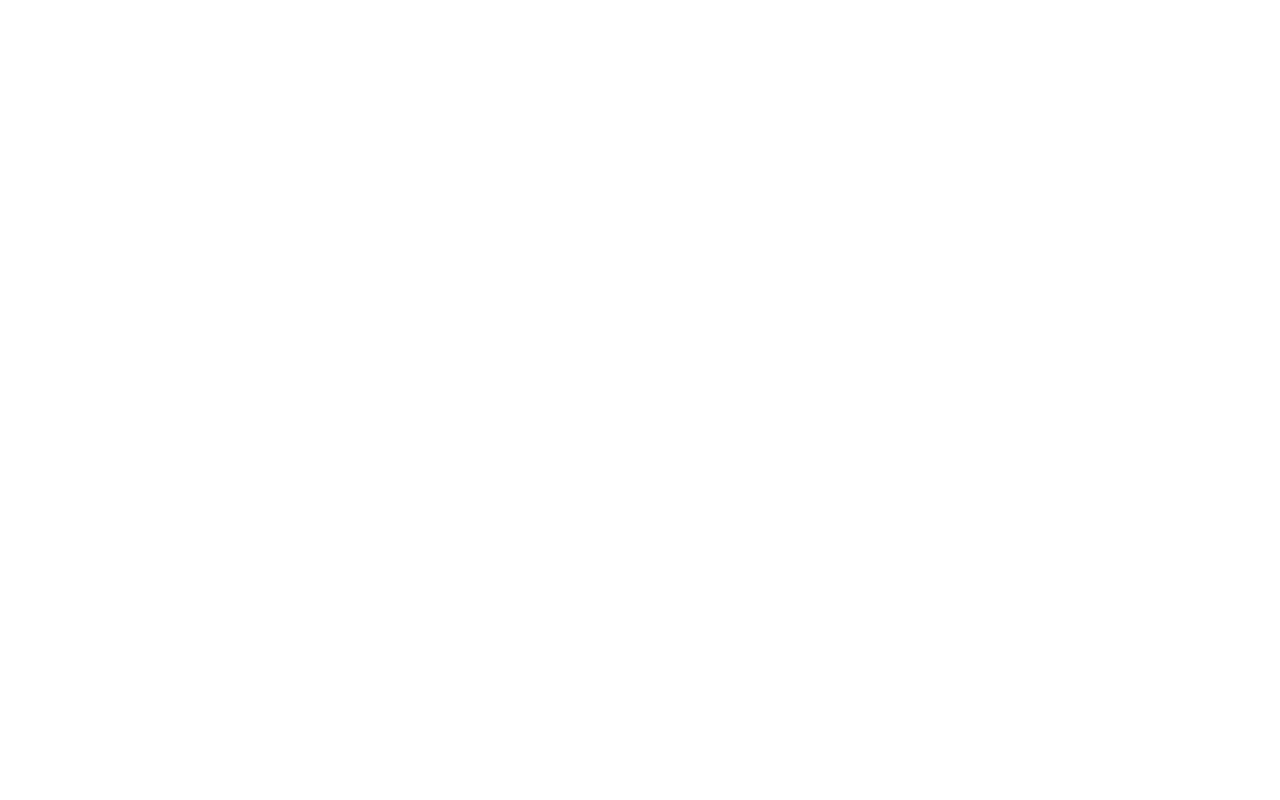
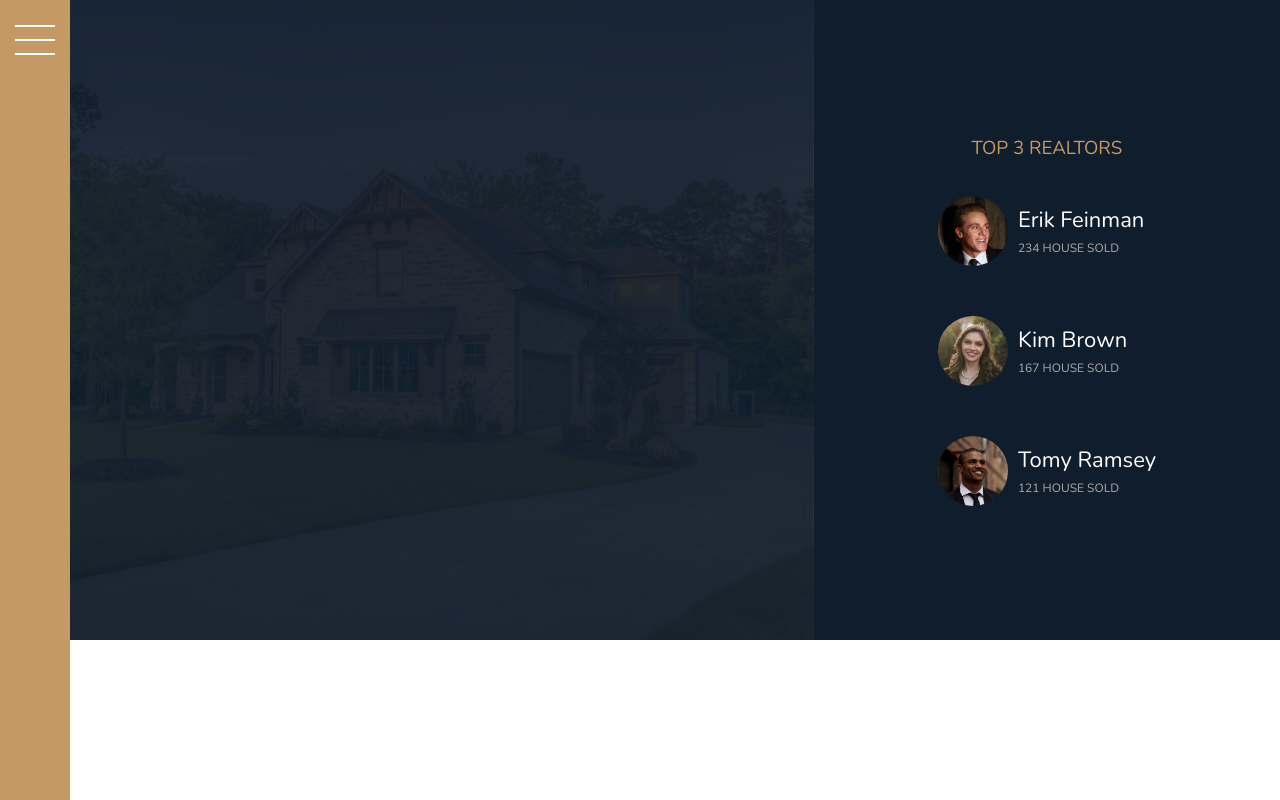
Before and after one commit to AbanoubMagdy1/Nexter-landing-page, a website: page index.html in a window 1280 px wide. Drawn offline with nearby package versions, Linux system fonts and the light colour scheme.

Commit message:
Main layout and realtors section

```diff
--- a/index.html
+++ b/index.html
@@ -5,9 +5,53 @@
     <meta http-equiv="X-UA-Compatible" content="IE=edge">
     <meta name="viewport" content="width=device-width, initial-scale=1.0">
     <link rel="stylesheet" href="style.css">
-    <title>Title</title>
+    <title>Nexter</title>
 </head>
 <body>
+    <aside>
+        <div class="hamburger">
+            <div class="line"></div>
+            <div class="line"></div>
+            <div class="line"></div>
+        </div>
+    </aside>
+    <main>
+        <div class="hero">
+            <div class="hero__main"></div>
+            <div class="hero__realtors">
+                <h3 class="text-secondary center mb-medium">Top 3 realtors</h3>
+                <div class="realtors">
+                    <div class="realtor">
+                        <div class="realtor__img">
+                            <img src="./img/realtor-1.jpeg"/>
+                        </div>
+                        <div class="realtor__data">
+                            <div class="realtor-name mb-verysmall">Erik Feinman</div>
+                            <div class="realtor-sold">234 house sold</div>
+                        </div>
+                    </div>
+                    <div class="realtor">
+                        <div class="realtor__img">
+                            <img src="./img/realtor-2.jpeg"/>
+                        </div>
+                        <div class="realtor__data">
+                            <div class="realtor-name mb-verysmall">Kim Brown</div>
+                            <div class="realtor-sold">167 house sold</div>
+                        </div>
+                    </div>
+                    <div class="realtor">
+                        <div class="realtor__img">
+                            <img src="./img/realtor-3.jpeg"/>
+                        </div>
+                        <div class="realtor__data">
+                            <div class="realtor-name mb-verysmall">Tomy Ramsey</div>
+                            <div class="realtor-sold">121 house sold</div>
+                        </div>
+                    </div>
+                </div>
+            </div>
+        </div>
+    </main>
     <script src="script.js"></script>
 </body>
 </html>
--- a/package.json
+++ b/package.json
@@ -1,5 +1,5 @@
 {
-  "name": "Your Project name",
+  "name": "Nexter",
   "version": "1.0.0",
   "description": "",
   "main": "index.js",
--- a/sass/base/_base.scss
+++ b/sass/base/_base.scss
@@ -1,3 +1,21 @@
+@import url('https://fonts.googleapis.com/css2?family=Josefin+Sans:wght@300;400;700&family=Nunito:wght@300;400;700&display=swap');
+
+:root{
+    --color-primary: 197, 153, 99;
+    --color-primary-dark: 179, 133, 81;
+
+    --color-secondary: 16, 29, 44;
+
+    --color-grey-light-1: #f9f7f6;
+    --color-grey-light-2: #aaa;
+
+    --color-grey-dark-1: #54483A;
+    --color-grey-dark-2: #6D5D4B;
+
+    --font-primary: 'Nunito', sans-serif;
+    --font-display: 'Josefin Sans', sans-serif;
+}
+
 *{
     padding: 0;
     margin: 0;
@@ -12,7 +30,15 @@
 }
 
 body{
+    --aside-dim: 7rem;
     min-height: 100vh;
+    font-family: var(--font-primary);
+    display: grid;
+    grid-template: 1fr/ var(--aside-dim) 1fr;
+
+    @include respond(tab){
+        grid-template: var(--aside-dim) 1fr / 1fr;
+    }
 }
 
 ul{list-style: none;}
@@ -28,3 +54,8 @@
         outline: none;
     }
 }
+
+img{
+    width: 100%;
+    height: auto;
+}
--- /dev/null
+++ b/sass/base/_layout.scss
@@ -0,0 +1,29 @@
+.hero{
+    min-height: 80vh;
+    display: flex;
+
+    @include respond(tab){
+        flex-direction: column;
+    }
+
+    &__main{
+        flex-grow: 3;
+        background-image: linear-gradient(
+            rgba(var(--color-secondary), .93),
+            rgba(var(--color-secondary), .93)
+        ) ,url('./img/hero.jpeg') ;
+        background-size: cover;
+        background-position: center;
+
+        @include respond(tab){
+            height: 90vh
+        }
+    }
+
+    &__realtors{
+        flex-grow: 1;
+        min-width: 12rem;
+        background: rgb(var(--color-secondary));
+    }
+
+}
--- a/sass/base/_typography.scss
+++ b/sass/base/_typography.scss
@@ -1,3 +1,9 @@
 body{
     font-size: 1.6rem;
 }
+
+.text-secondary{
+    color: rgb(var(--color-primary));
+    font-weight: 400;
+    text-transform: uppercase;
+}
--- a/sass/base/_utilities.scss
+++ b/sass/base/_utilities.scss
@@ -1,6 +1,9 @@
+.mb-verysmall{margin-bottom: .5rem;}
 .mb-small{margin-bottom: 2rem;}
 .mb-medium{margin-bottom: 3.5rem;}
 .mb-large{margin-bottom: 5rem;}
+
+.center{text-align: center;}
 
 .hide-for-mobile{
     @include respond(mobile){display:none;}
--- /dev/null
+++ b/sass/components/_aside.scss
@@ -0,0 +1,27 @@
+aside{
+    background: rgb(var(--color-primary));
+    padding: 2.5rem 1rem;
+    display: flex;
+    flex-direction: column;
+
+    @include respond(tab){
+        flex-direction: row;
+        justify-content: flex-end;
+    }
+
+    .hamburger{
+        display: flex;
+        flex-direction: column;
+        justify-content: space-between;
+        height: 3rem;
+        width: 4rem;
+        margin-inline: auto;
+        @include respond(tab){margin-inline: initial;}
+
+        .line{
+            width: 100%;
+            height: 0.2rem;
+            background: white;
+        }
+    }
+}
--- /dev/null
+++ b/sass/components/_realtors.scss
@@ -0,0 +1,41 @@
+.hero__realtors{
+    display: flex;
+    flex-direction: column;
+    justify-content: center;
+    align-items: center;
+
+    .realtors{
+        display: flex;
+        flex-direction: column;
+        gap: 5rem;
+
+        .realtor{
+            display: flex;
+            gap: 1rem;
+
+            &__img{
+                width: 7rem;
+                height: 7rem;
+                border-radius: 50%;
+                overflow: hidden;
+            }
+
+            &__data{
+                display: flex;
+                flex-direction: column;
+                justify-content: center;
+
+                .realtor-name{
+                    font-size: 2.2rem;
+                    color: white
+                }
+
+                .realtor-sold{
+                    font-size: 1.2rem;
+                    text-transform: uppercase;
+                    color: #aaa
+                }
+            }
+        }
+    }
+}
--- a/sass/main.scss
+++ b/sass/main.scss
@@ -1,5 +1,9 @@
 @import "abstract/mixins";
 
 @import "base/base";
+@import 'base/layout';
 @import "base/typography";
 @import "base/utilities";
+
+@import "components/aside";
+@import 'components/realtors';
```
Also changed, not shown: style.css, 1 other file.
